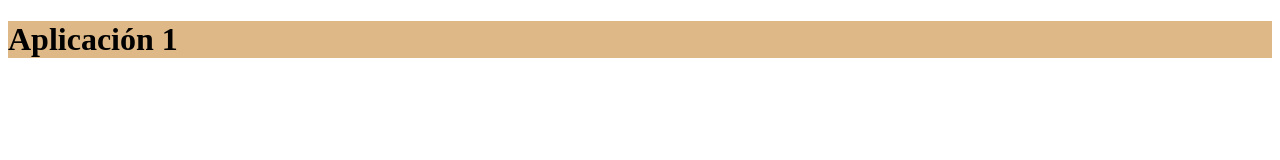
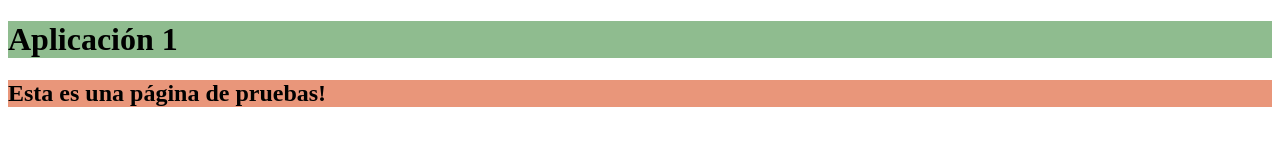
Before and after one commit to jibarrakru/app-html-1, a plain HTML site: page index.html in a window 1280 px wide. Drawn offline with Linux system fonts and the light colour scheme.

Commit message:
Agregando texto y cambiando los colores

```diff
--- a/index.html
+++ b/index.html
@@ -12,6 +12,9 @@
     <div>
         <h1>Aplicación 1</h1>
     </div>
+    <div id="texto">
+        <h2>Esta es una página de pruebas!</h2>
+    </div>
 </body>
 
 </html>
--- a/style.css
+++ b/style.css
@@ -1,3 +1,7 @@
 div {
-    background-color: burlywood;
+    background-color: darkseagreen;
 }
+
+#texto {
+    background-color: darksalmon;
+}
```
